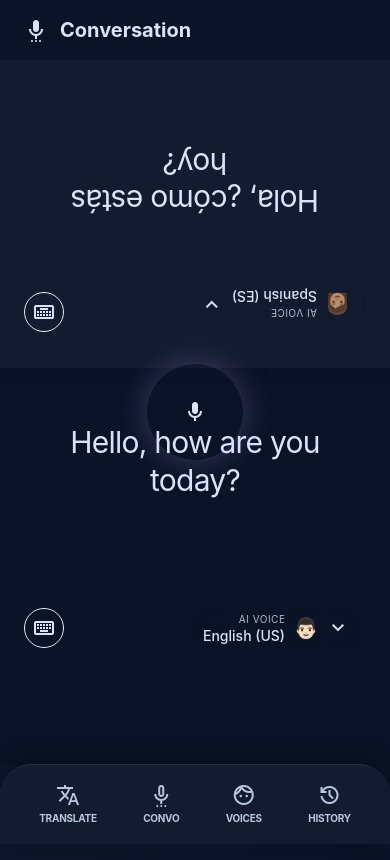
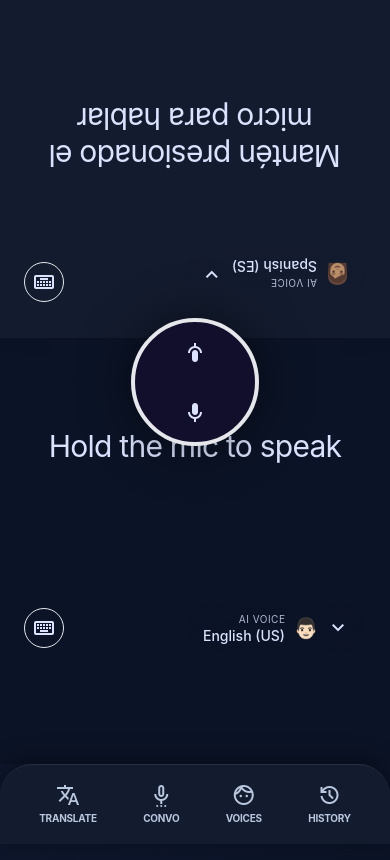
Before and after one commit to LJebry/EchoLingo, a Next.js app: page /conversations/new in a window 390 px wide. Built offline with nearby package versions, Linux system fonts and the light colour scheme.

Commit message:
feat: implement hold-to-talk dual-speaker conversation mode with real AI pipeline

```diff
--- a/src/app/conversations/new/page.tsx
+++ b/src/app/conversations/new/page.tsx
@@ -1,29 +1,100 @@
 "use client";
 
-import { useState } from "react";
+import { useState, useRef } from "react";
 import ConversationMode from "@/components/conversation/ConversationMode";
+import AudioRecorder from "@/components/AudioRecorder";
 
 export default function NewConversationPage() {
   const [isRecording, setIsRecording] = useState(false);
+  const [recordingSource, setRecordingSource] = useState<"primary" | "secondary" | null>(null);
+  const [primaryText, setPrimaryText] = useState("Hold the mic to speak");
+  const [secondaryText, setSecondaryText] = useState("Mantén presionado el micro para hablar");
+  const [isLoading, setIsLoading] = useState(false);
+  const audioRef = useRef<HTMLAudioElement | null>(null);
+
+  const primaryLang = "English";
+  const secondaryLang = "Spanish";
+
+  const handleRecordingComplete = async (blob: Blob) => {
+    if (!recordingSource) return;
+
+    try {
+      setIsLoading(true);
+
+      const formData = new FormData();
+      formData.append("audio", blob);
+
+      // Determine source and target languages based on who spoke
+      const sourceLang = recordingSource === "primary" ? primaryLang : secondaryLang;
+      const targetLang = recordingSource === "primary" ? secondaryLang : primaryLang;
+
+      formData.append("sourceLang", sourceLang);
+      formData.append("targetLang", targetLang);
+
+      const response = await fetch("/api/process-turn", {
+        method: "POST",
+        body: formData,
+      });
+
+      if (!response.ok) throw new Error("Failed to process conversation turn");
+
+      const result = await response.json();
+
+      // Update the UI with the result
+      if (recordingSource === "primary") {
+        setPrimaryText(result.transcript);
+        setSecondaryText(result.translatedText);
+      } else {
+        setSecondaryText(result.transcript);
+        setPrimaryText(result.translatedText);
+      }
+
+      // Play the translated audio
+      if (result.audioUrl) {
+        if (audioRef.current) {
+          audioRef.current.pause();
+        }
+        const audio = new Audio(result.audioUrl);
+        audioRef.current = audio;
+        await audio.play();
+      }
+    } catch (error) {
+      console.error("Error processing turn:", error);
+      const msg = "Error processing speech. Please try again.";
+      if (recordingSource === "primary") setPrimaryText(msg);
+      else setSecondaryText(msg);
+    } finally {
+      setIsLoading(false);
+      setRecordingSource(null);
+    }
+  };
 
   return (
     <main className="h-[calc(100vh-80px)] w-full flex flex-col bg-surface overflow-hidden">
-      {/* Small header for the mode */}
-      <header className="px-6 py-4 flex items-center justify-between">
-        <div className="flex items-center gap-3">
-          <span className="material-symbols-outlined text-primary" style={{ fontVariationSettings: "'FILL' 1" }}>settings_voice</span>
-          <h1 className="text-primary font-bold font-display text-xl">Conversation</h1>
-        </div>
-      </header>
-
-      <div className="flex-1 relative overflow-hidden">
-        <ConversationMode
-          isRecording={isRecording}
-          onMicClick={() => setIsRecording(!isRecording)}
-          primaryText="Hello, how are you today?"
-          secondaryText="Hola, ¿cómo estás hoy?"
-        />
-      </div>
+      <AudioRecorder
+        onRecordingComplete={handleRecordingComplete}
+        onRecordingStateChange={setIsRecording}
+      >
+        {({ startRecording, stopRecording }) => (
+          <div className="flex-1 relative overflow-hidden">
+            <ConversationMode
+              isRecording={isRecording}
+              recordingSource={recordingSource}
+              onMicStart={(source) => {
+                setRecordingSource(source);
+                startRecording();
+              }}
+              onMicEnd={() => {
+                stopRecording();
+              }}
+              primaryText={isLoading && recordingSource === "primary" ? "Processing..." : primaryText}
+              secondaryText={isLoading && recordingSource === "secondary" ? "Procesando..." : secondaryText}
+              primaryLang={`${primaryLang} (US)`}
+              secondaryLang={`${secondaryLang} (ES)`}
+            />
+          </div>
+        )}
+      </AudioRecorder>
     </main>
   );
 }
--- a/src/components/conversation/ConversationMode.tsx
+++ b/src/components/conversation/ConversationMode.tsx
@@ -1,28 +1,44 @@
 "use client";
 
-import React from "react";
+import React, { useState } from "react";
 
 interface ConversationModeProps {
   primaryText?: string;
   secondaryText?: string;
   isRecording?: boolean;
-  onMicClick?: () => void;
+  recordingSource?: "primary" | "secondary" | null;
+  onMicStart?: (source: "primary" | "secondary") => void;
+  onMicEnd?: () => void;
   primaryLang?: string;
   secondaryLang?: string;
 }
 
 export default function ConversationMode({
-  primaryText = "Hello, how are you today? I love this place.",
-  secondaryText = "Hola, ¿cómo estás hoy? Me encanta este lugar.",
+  primaryText = "Hold the mic to speak",
+  secondaryText = "Mantén presionado el micro para hablar",
   isRecording = false,
-  onMicClick,
+  recordingSource = null,
+  onMicStart,
+  onMicEnd,
   primaryLang = "English (US)",
   secondaryLang = "Spanish (ES)",
 }: ConversationModeProps) {
+  const [activeTouch, setActiveTouch] = useState<"primary" | "secondary" | null>(null);
+
+  const handleStart = (source: "primary" | "secondary") => {
+    setActiveTouch(source);
+    onMicStart?.(source);
+  };
+
+  const handleEnd = () => {
+    setActiveTouch(null);
+    onMicEnd?.();
+  };
+
   return (
-    <div className="flex-1 flex flex-col relative w-full max-w-5xl mx-auto md:px-6 md:pb-6 h-full overflow-hidden">
-      {/* Top Half: Secondary Person (Rotated 180deg for face-to-face interaction) */}
-      <div className="flex-1 flex flex-col justify-between p-6 rotate-180 bg-surface-low md:rounded-3xl shadow-[0_16px_32px_rgba(0,0,0,0.2)] z-10 relative">
+    <div className="flex-1 flex flex-col relative w-full max-w-5xl mx-auto md:px-6 md:pb-6 h-full overflow-hidden select-none">
+      {/* Top Half: Secondary Person (Rotated 180deg) */}
+      <div className={`flex-1 flex flex-col justify-between p-6 rotate-180 transition-colors duration-500 ${recordingSource === 'secondary' ? 'bg-pulse/10' : 'bg-surface-low'} md:rounded-3xl shadow-[0_16px_32px_rgba(0,0,0,0.2)] z-10 relative`}>
         <div className="flex items-center justify-between w-full">
           <button className="flex items-center gap-2 bg-surface-variant/60 backdrop-blur-[20px] px-4 py-2 rounded-full hover:bg-surface-variant transition-colors group mt-4">
             <span className="text-xl">👩🏽</span>
@@ -43,39 +59,68 @@ export default function ConversationMode({
         </div>
       </div>
 
-      {/* Center Shared Mic Button */}
+      {/* Center Shared Mic Button with Dual Halves */}
       <div className="absolute left-1/2 -translate-x-1/2 -translate-y-1/2 z-30 top-1/2">
-        <button
-          onClick={onMicClick}
-          className={`w-24 h-24 md:w-28 md:h-28 rounded-full bg-gradient-to-br from-primary to-primary-container text-on-primary flex items-center justify-center shadow-[0_0_32px_rgba(208,188,255,0.25)] hover:scale-105 active:scale-95 transition-all duration-300 ${isRecording ? 'animate-pulse' : ''}`}
-        >
-          <span className="material-symbols-outlined text-[44px] md:text-[52px]" style={{ fontVariationSettings: "'FILL' 1" }}>
-            {isRecording ? 'stop' : 'mic'}
-          </span>
-        </button>
+        <div className="relative w-32 h-32 md:w-40 md:h-40">
+          {/* Background Glow */}
+          <div className={`absolute inset-0 rounded-full bg-primary/20 blur-2xl transition-opacity duration-300 ${isRecording ? 'opacity-100 scale-125' : 'opacity-0'}`} />
+
+          <div className="relative w-full h-full rounded-full bg-[#120f2d] border-4 border-outline-variant/20 overflow-hidden flex flex-col shadow-[0_0_50px_rgba(0,0,0,0.5)]">
+            {/* Top Half Button (for Secondary) */}
+            <button
+              onMouseDown={() => handleStart("secondary")}
+              onMouseUp={handleEnd}
+              onMouseLeave={activeTouch === "secondary" ? handleEnd : undefined}
+              onTouchStart={(e) => { e.preventDefault(); handleStart("secondary"); }}
+              onTouchEnd={handleEnd}
+              className={`flex-1 w-full flex items-center justify-center transition-colors ${activeTouch === "secondary" ? 'bg-primary text-on-primary' : 'bg-transparent text-primary hover:bg-primary/10'}`}
+            >
+              <span className="material-symbols-outlined text-[40px] md:text-[48px] rotate-180" style={{ fontVariationSettings: "'FILL' 1" }}>
+                mic
+              </span>
+            </button>
+
+            {/* Divider */}
+            <div className="h-0.5 w-full bg-outline-variant/20" />
+
+            {/* Bottom Half Button (for Primary) */}
+            <button
+              onMouseDown={() => handleStart("primary")}
+              onMouseUp={handleEnd}
+              onMouseLeave={activeTouch === "primary" ? handleEnd : undefined}
+              onTouchStart={(e) => { e.preventDefault(); handleStart("primary"); }}
+              onTouchEnd={handleEnd}
+              className={`flex-1 w-full flex items-center justify-center transition-colors ${activeTouch === "primary" ? 'bg-primary text-on-primary' : 'bg-transparent text-primary hover:bg-primary/10'}`}
+            >
+              <span className="material-symbols-outlined text-[40px] md:text-[48px]" style={{ fontVariationSettings: "'FILL' 1" }}>
+                mic
+              </span>
+            </button>
+          </div>
+
+          {/* Pulse Ripple when active */}
+          {isRecording && (
+            <div className="absolute inset-0 rounded-full border-4 border-primary animate-ping opacity-20 pointer-events-none" />
+          )}
+        </div>
       </div>
 
       {/* Bottom Half: Primary User */}
-      <div className="flex-1 flex flex-col justify-between p-6 bg-surface pb-28 md:pb-6 relative md:rounded-b-3xl">
+      <div className={`flex-1 flex flex-col justify-between p-6 transition-colors duration-500 ${recordingSource === 'primary' ? 'bg-pulse/10' : 'bg-surface'} pb-28 md:pb-6 relative md:rounded-b-3xl`}>
         <div className="flex-1 flex flex-col items-center justify-center py-8 px-4 gap-6">
-          <div className="font-display text-3xl md:text-5xl text-on-surface text-center leading-tight tracking-tight">
-            {primaryText.split('?').map((part, i, arr) => (
-              <React.Fragment key={i}>
-                {part}{i < arr.length - 1 ? '?' : ''}
-                {i === 0 && <br />}
-              </React.Fragment>
-            ))}
-          </div>
+          <p className="font-display text-3xl md:text-5xl text-on-surface text-center leading-tight tracking-tight">
+            {primaryText}
+          </p>
 
           {/* Custom Waveform Visualizer */}
-          <div className="flex items-end justify-center gap-1.5 h-10 mt-2">
+          <div className={`flex items-end justify-center gap-1.5 h-10 mt-2 transition-opacity duration-300 ${isRecording ? 'opacity-100' : 'opacity-30'}`}>
             {[0.6, 0.8, 1, 0.9, 0.8, 0.7, 0.5].map((opacity, i) => (
               <div
                 key={i}
-                className={`w-1.5 rounded-full ${i % 2 === 0 ? 'bg-tertiary' : 'bg-primary'} animate-wave-bar`}
+                className={`w-1.5 rounded-full ${i % 2 === 0 ? 'bg-tertiary' : 'bg-primary'} ${isRecording ? 'animate-wave-bar' : ''}`}
                 style={{
                   height: `${[16, 28, 40, 24, 32, 20, 12][i]}px`,
-                  opacity,
+                  opacity: isRecording ? opacity : 0.2,
                   animationDelay: `${i * 100}ms`
                 }}
               />
```
Also changed, not shown: src/lib/services/elevenlabs.ts (+33 -5 lines), src/lib/services/openai.ts (+40 -8 lines).
